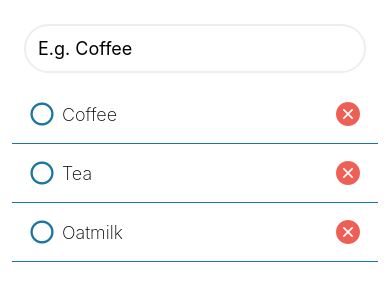
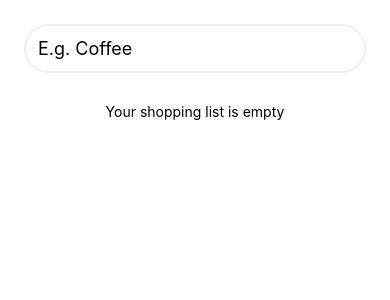
Before and after one commit to mathildepind/taskly, a React Native app: screen / in a window 390 px wide. Shown: the top 300 px of the page. Built offline with nearby package versions, Linux system fonts and the light colour scheme.

Commit message:
add a list empty component

```diff
--- a/app/index.tsx
+++ b/app/index.tsx
@@ -1,5 +1,5 @@
 import { useState } from "react";
-import { StyleSheet, TextInput, ScrollView } from "react-native";
+import { FlatList, StyleSheet, Text, TextInput, View } from "react-native";
 import { ShoppingListItem } from "../components/ShoppingListItem";
 import { theme } from "../theme";
 
@@ -8,15 +8,8 @@ type ShoppingListItemType = {
   name: string;
 };
 
-const initialList: ShoppingListItemType[] = [
-  { id: "1", name: "Coffee" },
-  { id: "2", name: "Tea" },
-  { id: "3", name: "Oatmilk" },
-];
-
 export default function App() {
-  const [shoppingList, setShoppingList] =
-    useState<ShoppingListItemType[]>(initialList);
+  const [shoppingList, setShoppingList] = useState<ShoppingListItemType[]>([]);
   const [value, setValue] = useState("");
 
   const handleSubmit = () => {
@@ -31,11 +24,17 @@ export default function App() {
   };
 
   return (
-    <ScrollView
+    <FlatList
+      data={shoppingList}
+      stickyHeaderIndices={[0]}
       style={styles.container}
       contentContainerStyle={styles.contentContainer}
-      stickyHeaderIndices={[0]}
-    >
+      ListEmptyComponent={
+        <View style={styles.listEmptyContainer}>
+          <Text>Your shopping list is empty</Text>
+        </View>
+      }
+      ListHeaderComponent={
         <TextInput
           placeholder="E.g. Coffee"
           style={styles.textInput}
@@ -44,10 +43,11 @@ export default function App() {
           returnKeyType="done"
           onSubmitEditing={handleSubmit}
         />
-      {shoppingList.map((item) => (
-        <ShoppingListItem name={item.name} key={item.id} />
-      ))}
-    </ScrollView>
+      }
+      renderItem={({ item }) => {
+        return <ShoppingListItem name={item.name} />;
+      }}
+    />
   );
 }
 
@@ -71,4 +71,9 @@ const styles = StyleSheet.create({
     borderRadius: 50,
     backgroundColor: theme.colorWhite,
   },
+  listEmptyContainer: {
+    justifyContent: "center",
+    alignItems: "center",
+    marginVertical: 18,
+  },
 });
```
Lines whose indentation alone changed are shown as unchanged.
